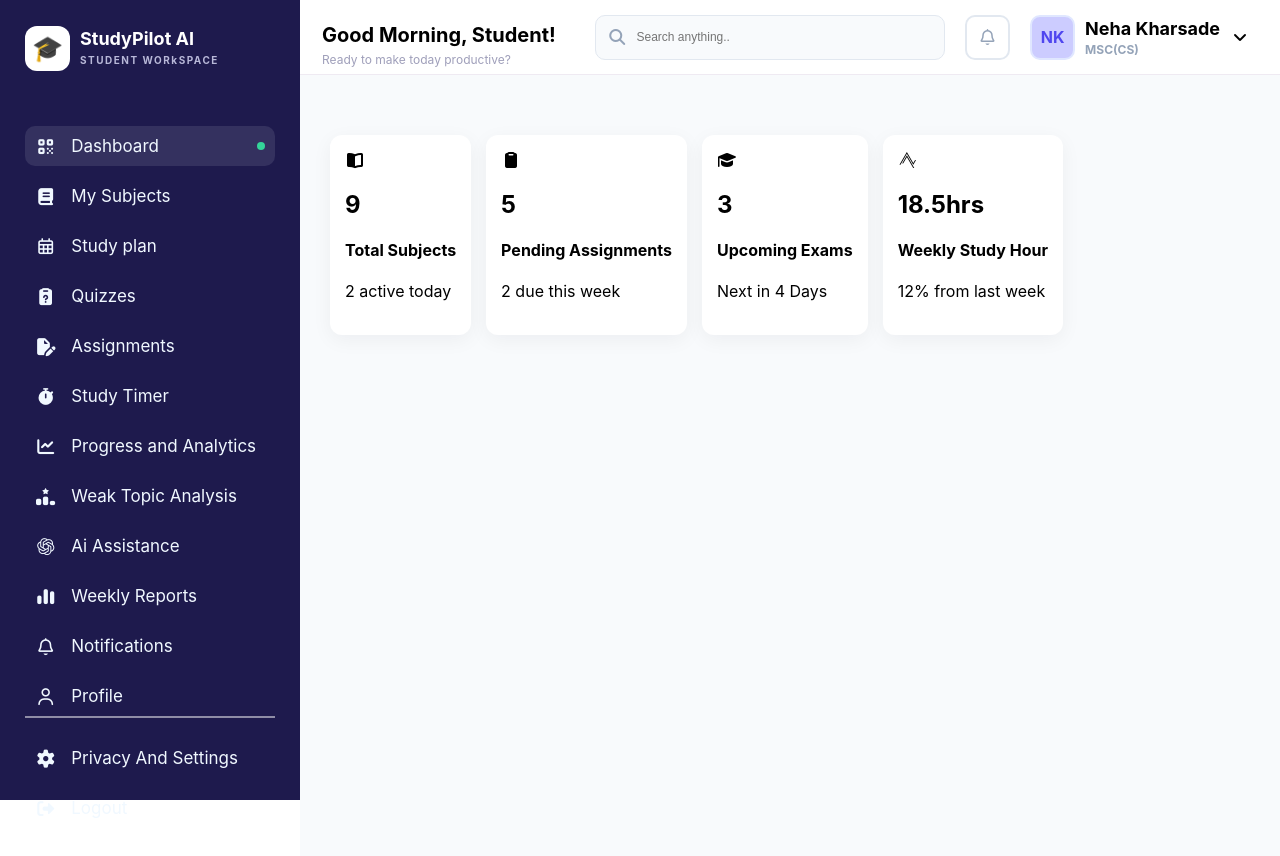
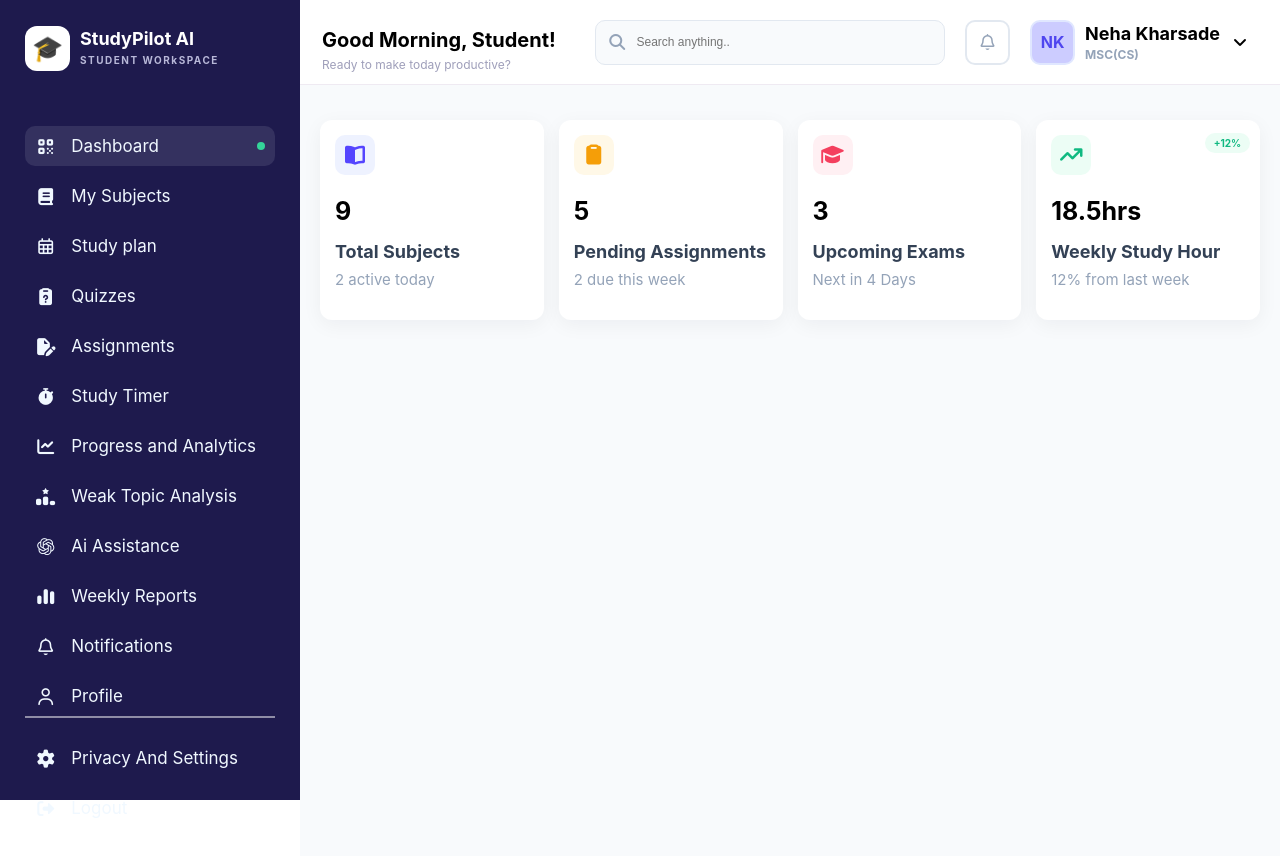
Before and after one commit to nehakharsade-23/Ai-Powered-Smart-Student-Study-And-Monitoring-System, a plain HTML site: page pages/Student-dashboard.html in a window 1280 px wide. Drawn offline with Linux system fonts and the light colour scheme.

Commit message:
created dashboard file

```diff
--- a/css/Student-dashboard.css
+++ b/css/Student-dashboard.css
@@ -140,15 +140,12 @@ body {
 }
 
 .header-bar {
-    height: 75px;
+    height: 85px;
     width: 100%;
     background-color: white;
     display: flex;
     align-items: center;
     border-bottom: 1px solid #efeaf2;
-
-
-
 }
 
 .ready-text h2 {
@@ -204,8 +201,7 @@ body {
 
 }
 
-.Notifications
-{
+.Notifications {
     height: 45px;
     width: 45px;
     border: 2px solid #e2e8f0;
@@ -214,52 +210,42 @@ body {
     display: flex;
     justify-content: center;
     align-items: center;
-    color:#94a3b8;
+    color: #94a3b8;
 
 }
 
 
-.student-profile
-{
+.student-profile {
     display: flex;
     align-items: center;
     gap: 10px;
-
-
-
 }
 
 
 
-.stu-name h2
-{
+.stu-name h2 {
     font-size: 18px;
     margin: 0;
     margin-bottom: 3px;
-
-
 }
 
-.stu-name h4
-{
+.stu-name h4 {
     font-size: 12px;
     margin: 0;
     color: #94a3b8;
+}
 
-
-
-}
-.stu-name i{
+.stu-name i {
     color: #9483b8;
     font-size: 10px;
 }
-.student-initials
-{
-    height:45px ;
+
+.student-initials {
+    height: 45px;
     width: 45px;
     border: 2px solid #e0e7ff;
     color: #4f46ef;
-    background-color:rgba(0, 0, 255, 0.2);
+    background-color: rgba(0, 0, 255, 0.2);
     border-radius: 10px;
     display: flex;
     align-items: center;
@@ -269,19 +255,17 @@ body {
 
 }
 
-.dashbaord-content
-{
-    padding: 30px;
+.dashbaord-content {
+    padding: 20px;
     background-color: #f8fafc;
-    height:100vh;
+    height: 100vh;
 
 }
 
-.status-box
-{
+.status-box {
     display: flex;
     gap: 15px;
-    margin-top: 30px;
+    margin-top:15px;
     flex: 1;
 
 }
@@ -289,15 +273,98 @@ body {
 .My-subjects,
 .Assignmentsbox,
 .exams,
-.Study-hours
-{
-    height:200px ;
+.Study-hours {
+    height: 200px;
     border-radius: 12px;
     background-color: white;
     box-shadow: 0px 5px 20px rgba(15, 23, 42, 0.05);
     padding: 15px;
-
-
-
+    flex: 1;
 
 }
+
+.subject-icon,
+.Assignments-icon,
+.exams-icon,
+.Study-hours-icon {
+    height: 40px;
+    width: 40px;
+    border-radius: 10px;
+    display: flex;
+    align-items: center;
+    justify-content: center;
+    font-size: 20px;
+
+}
+
+.subject-icon {
+    background-color: #eef2ff;
+    color: #5545ff;
+
+}
+
+.Assignments-icon {
+    background-color: #fff8e7;
+    color: #f59e08;
+}
+
+.exams-icon {
+    background-color:#fff0f3;
+    color: #f43f5e;
+}
+
+.Study-hours-icon {
+    background-color:#ecfdf5;
+    color: #10b981;
+}
+
+.My-subjects h4,
+.Assignmentsbox h4,
+.exams h4,
+.Study-hours h4{
+    font-size: 18px;
+    color: #334155;
+    margin-bottom:8px;
+    margin-top:0;
+}
+
+.My-subjects h2,
+.Assignmentsbox h2,
+.exams h2,
+.Study-hours h2{
+    font-size: 25px;
+    font-weight: bold;
+    margin-bottom:15px;
+}
+
+.My-subjects p,
+.Assignmentsbox p,
+.exams p,
+.Study-hours p{
+    color:#94a3b8 ;
+    font-size:15px;
+    margin: 0;
+}
+
+.Analysis
+{
+    height:20px;
+    width:45px;
+    font-size:10px;
+    font-weight: bold;
+    border-radius: 10px;
+    background-color:#ecfdf5;
+    color: #10b981;
+    display: flex;
+    align-items: center;
+    justify-content: center;
+    position: absolute;
+    top: 13px;
+    right: 10px;
+
+}
+
+.Study-hours
+{
+    position: relative;
+}
--- a/pages/Student-dashboard.html
+++ b/pages/Student-dashboard.html
@@ -182,9 +182,11 @@
 
                     <div class="Study-hours">
                         <div class="Study-hours-icon">
-                            <i class="fa-brands fa-think-peaks"></i>
+                            <i class="fa-solid fa-arrow-trend-up"></i>
                         </div>
-                        <div class="Analysis"></div>
+                        <div class="Analysis">
+                            +12%
+                        </div>
                         <h2>
                             18.5hrs
                         </h2>
@@ -195,9 +197,15 @@
 
 
 
+
+
                 </div>
 
+                <div class="middle-content">
+
+                </div>
             </section>
+
 
 
 
```
Lines whose indentation alone changed are shown as unchanged.
